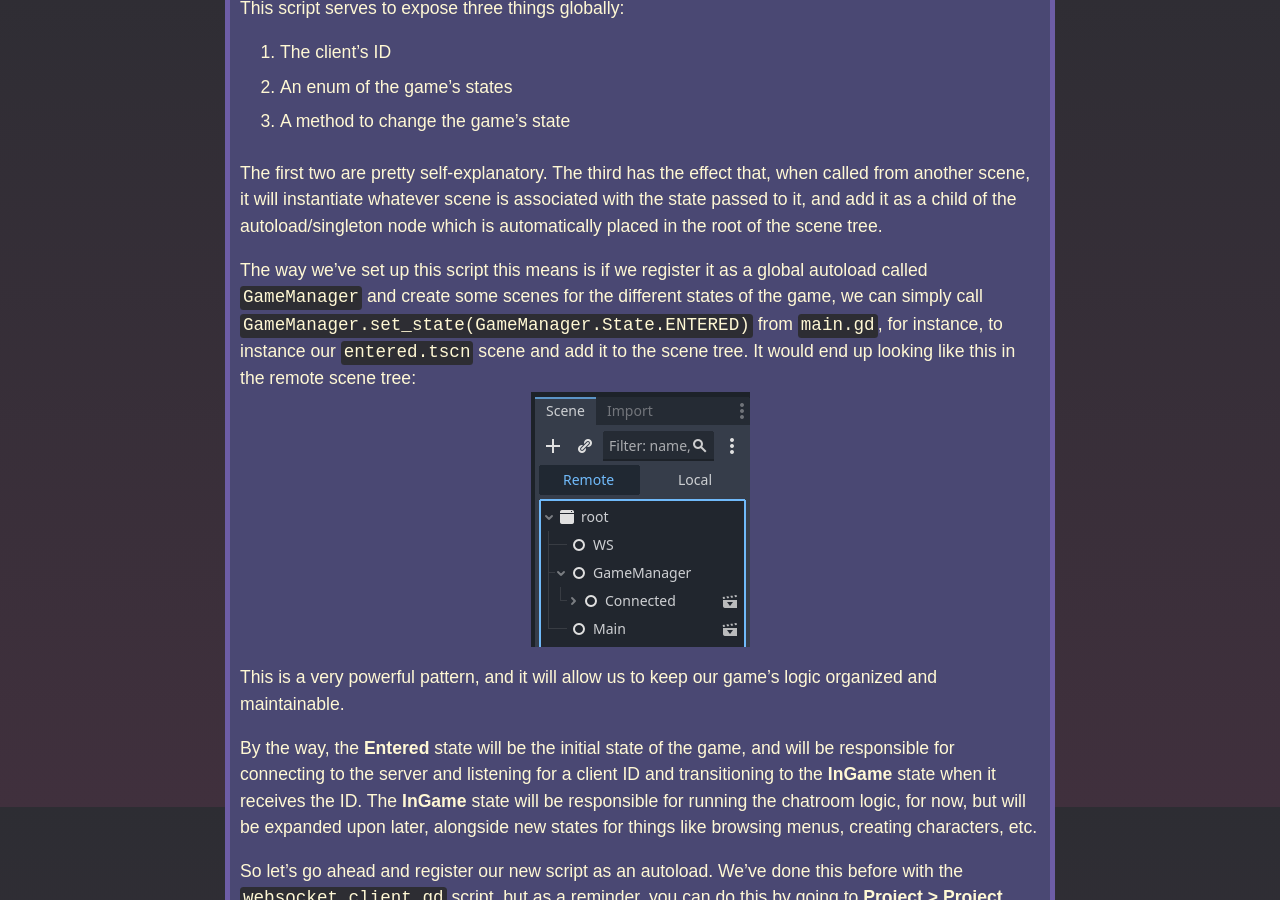
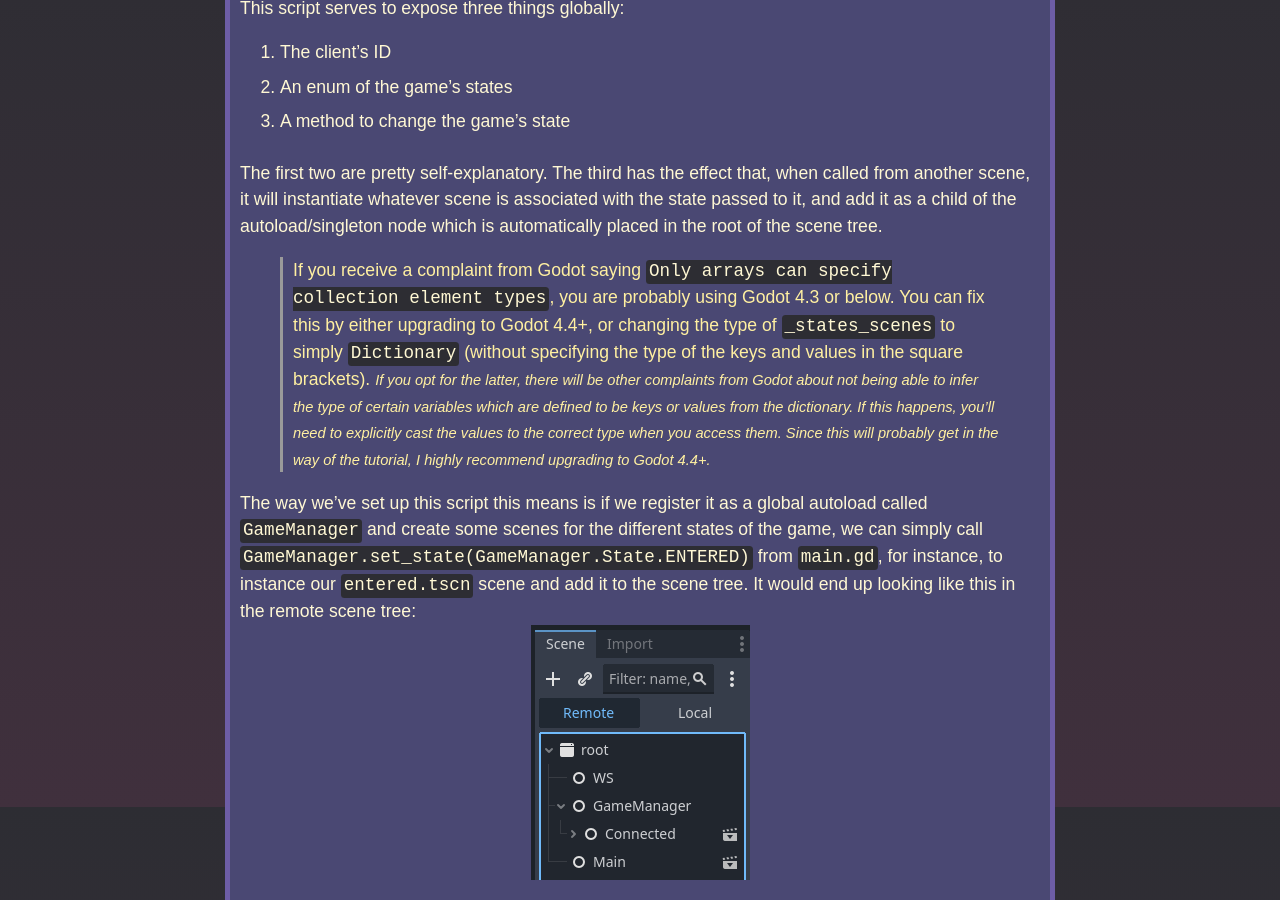
Before and after one commit to tristanbatchler/tbat.me, a Jekyll site: the page built from _posts/2024-11-10-godot-golang-mmo-part-4.md, in a window 1280 px wide and 900 px high, scrolled down 7293 px. Built offline with Jekyll 4.4.1, drawn with Linux system fonts in a browser that asks for light colours; some web fonts are replaced.

Commit message:
Add note on Godot version compatibility and array type specification in part 4 tutorial

```diff
--- a/_posts/2024-11-10-godot-golang-mmo-part-4.md
+++ b/_posts/2024-11-10-godot-golang-mmo-part-4.md
@@ -285,6 +285,8 @@ This script serves to expose three things globally:
 
 The first two are pretty self-explanatory. The third has the effect that, when called from another scene, it will instantiate whatever scene is associated with the state passed to it, and add it as a child of the autoload/singleton node which is automatically placed in the root of the scene tree.
 
+> If you receive a complaint from Godot saying `Only arrays can specify collection element types`, you are probably using Godot 4.3 or below. You can fix this by either upgrading to Godot 4.4+, or changing the type of `_states_scenes` to simply `Dictionary` (without specifying the type of the keys and values in the square brackets). <small>*If you opt for the latter, there will be other complaints from Godot about not being able to infer the type of certain variables which are defined to be keys or values from the dictionary. If this happens, you'll need to explicitly cast the values to the correct type when you access them. Since this will probably get in the way of the tutorial, I highly recommend upgrading to Godot 4.4+.*</small>
+
 The way we've set up this script this means is if we register it as a global autoload called `GameManager` and create some scenes for the different states of the game, we can simply call `GameManager.set_state(GameManager.State.ENTERED)` from `main.gd`, for instance, to instance our `entered.tscn` scene and add it to the scene tree. It would end up looking like this in the remote scene tree:
 ![Godot scene tree](/assets/css/images/posts/2024/11/10/godot_scene_tree.png)
 
```
